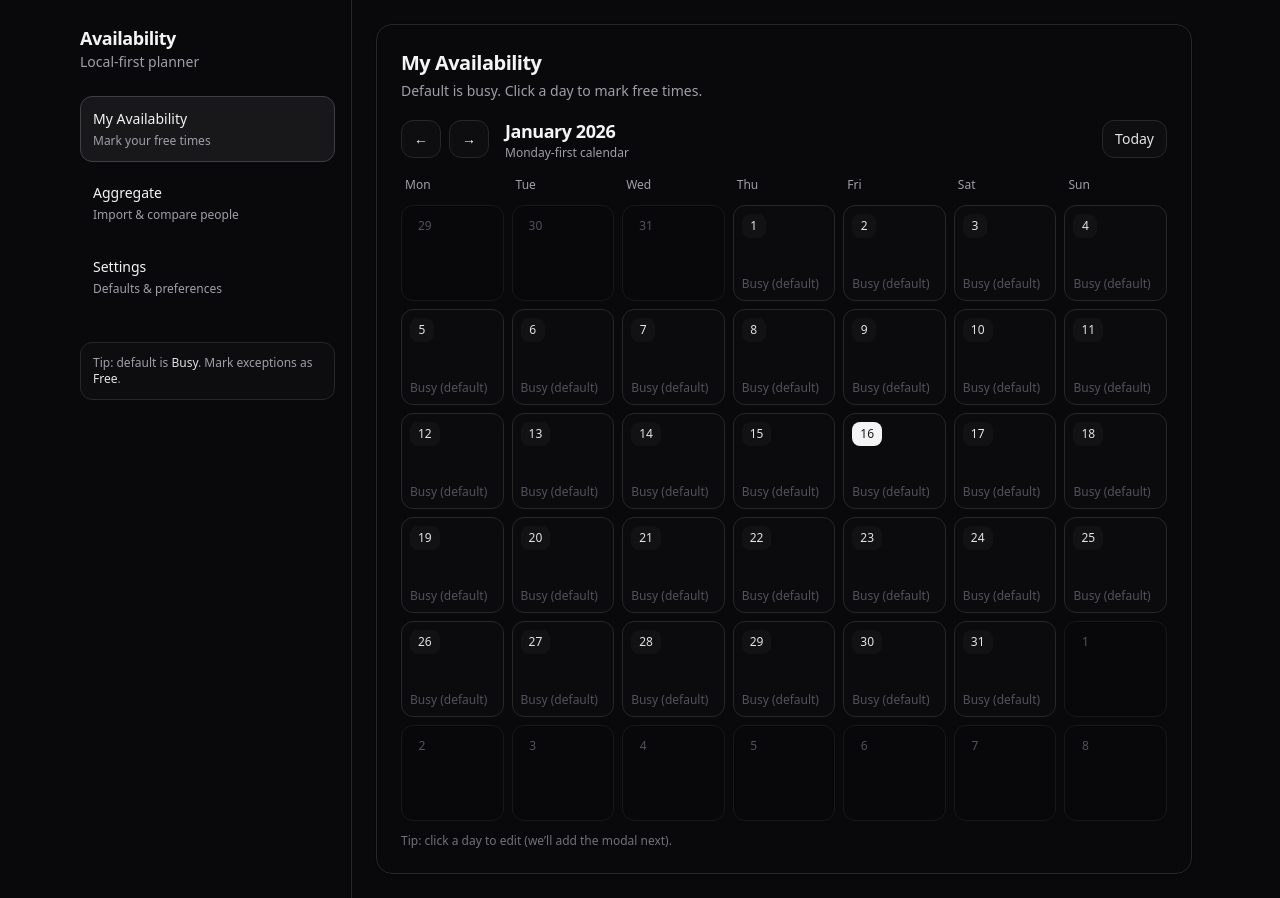
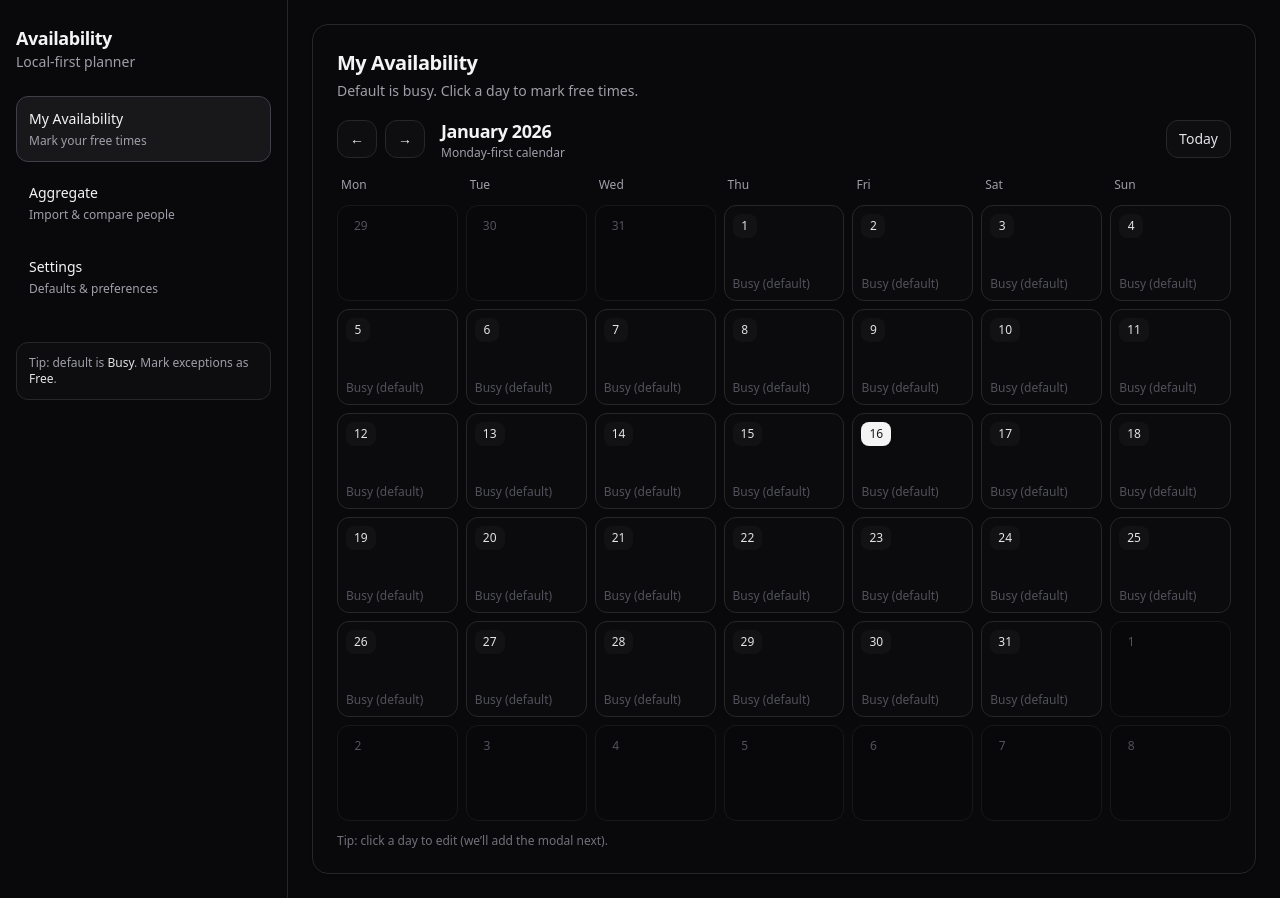
Before and after one commit to OliverKrieger/availability-app, a React (Vite) app: page /entry in a window 1280 px wide. Built offline with nearby package versions, Linux system fonts and the light colour scheme.

Commit message:
add fullscreen

```diff
--- a/src/components/core/AppShell.tsx
+++ b/src/components/core/AppShell.tsx
@@ -19,7 +19,7 @@ function classNames(...xs: Array<string | false | null | undefined>) {
 export function AppShell() {
     return (
         <div className="min-h-screen bg-zinc-950 text-zinc-100">
-            <div className="mx-auto flex min-h-screen max-w-6xl">
+            <div className="mx-auto flex min-h-screen max-w-full">
                 {/* Sidebar */}
                 <aside className="w-72 border-r border-zinc-800 bg-zinc-950 px-4 py-6">
                     <div className="mb-6">
```
